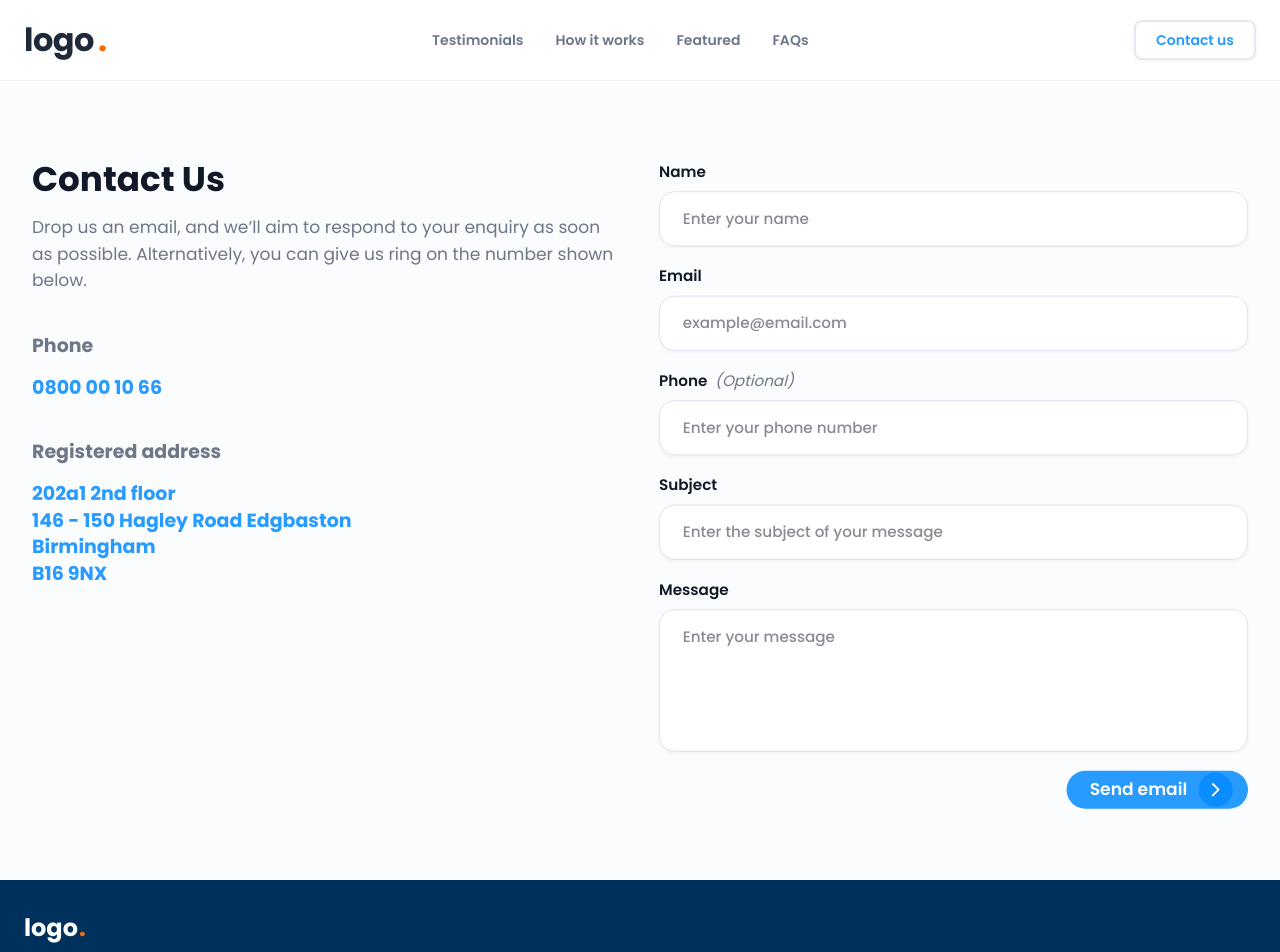
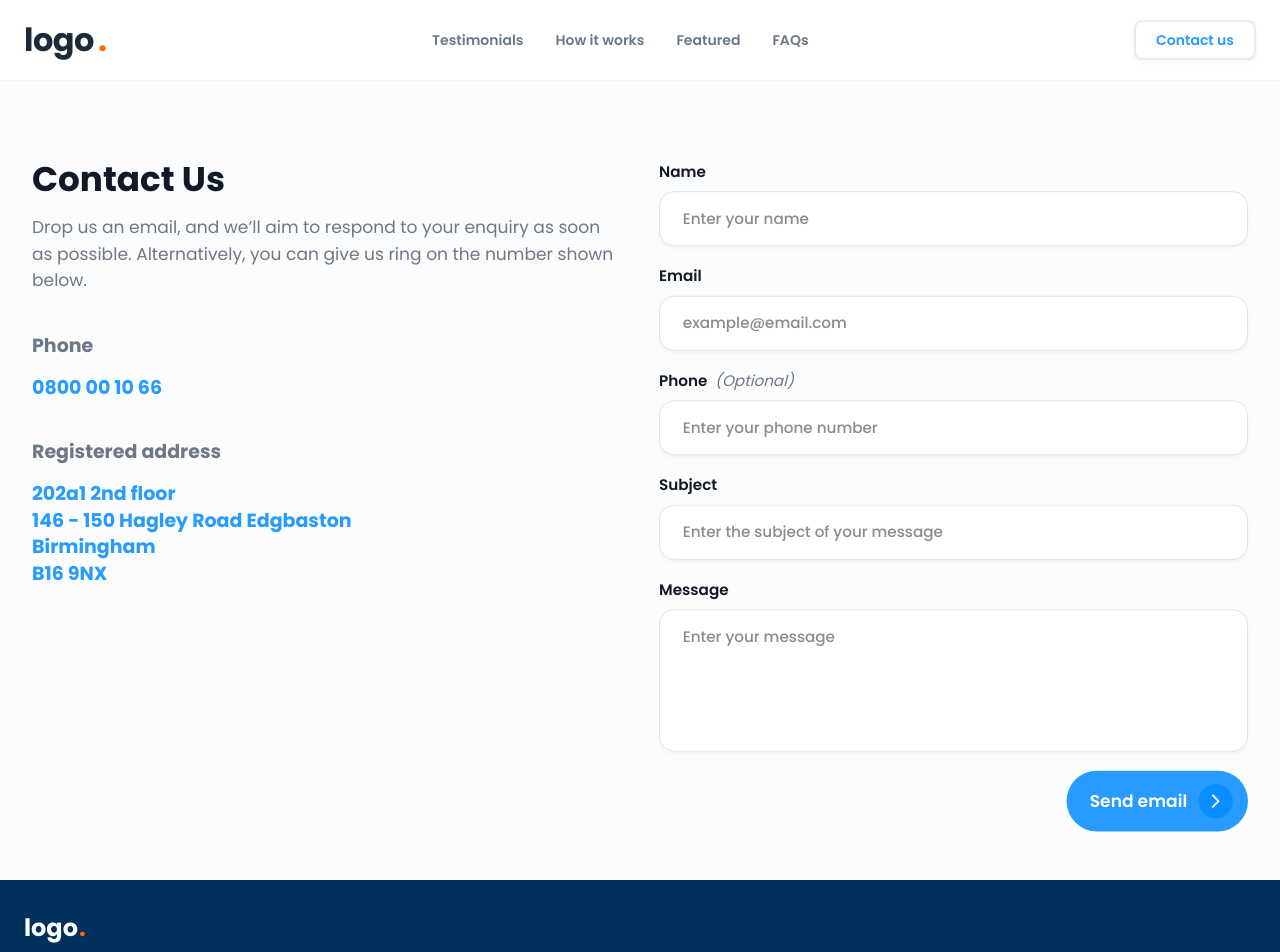
Before and after one commit to AZ-BB/visa-app, a Next.js app: page /contact-us in a window 1280 px wide. Shown: the top 952 px of the page. Built offline with nearby package versions, Linux system fonts and the light colour scheme.

Commit message:
fix buttons

```diff
--- a/src/app/contact-us/page.tsx
+++ b/src/app/contact-us/page.tsx
@@ -101,7 +101,7 @@ export default function ContactUs() {
 
                     <section className="w-full flex justify-end">
                         <Button
-                            className="flex gap-3 group items-center pl-6 pr-4 py-4 rounded-full text-lg"
+                            className="flex gap-3 group items-center pl-6 pr-4 py-8 rounded-full text-lg"
                         >
                             Send email
                             <div className="w-9 h-9 rounded-full bg-[#0A8EFF] group-hover:bg-[#0A8EFF]/10 transition-colors duration-200 flex items-center justify-center">
```
